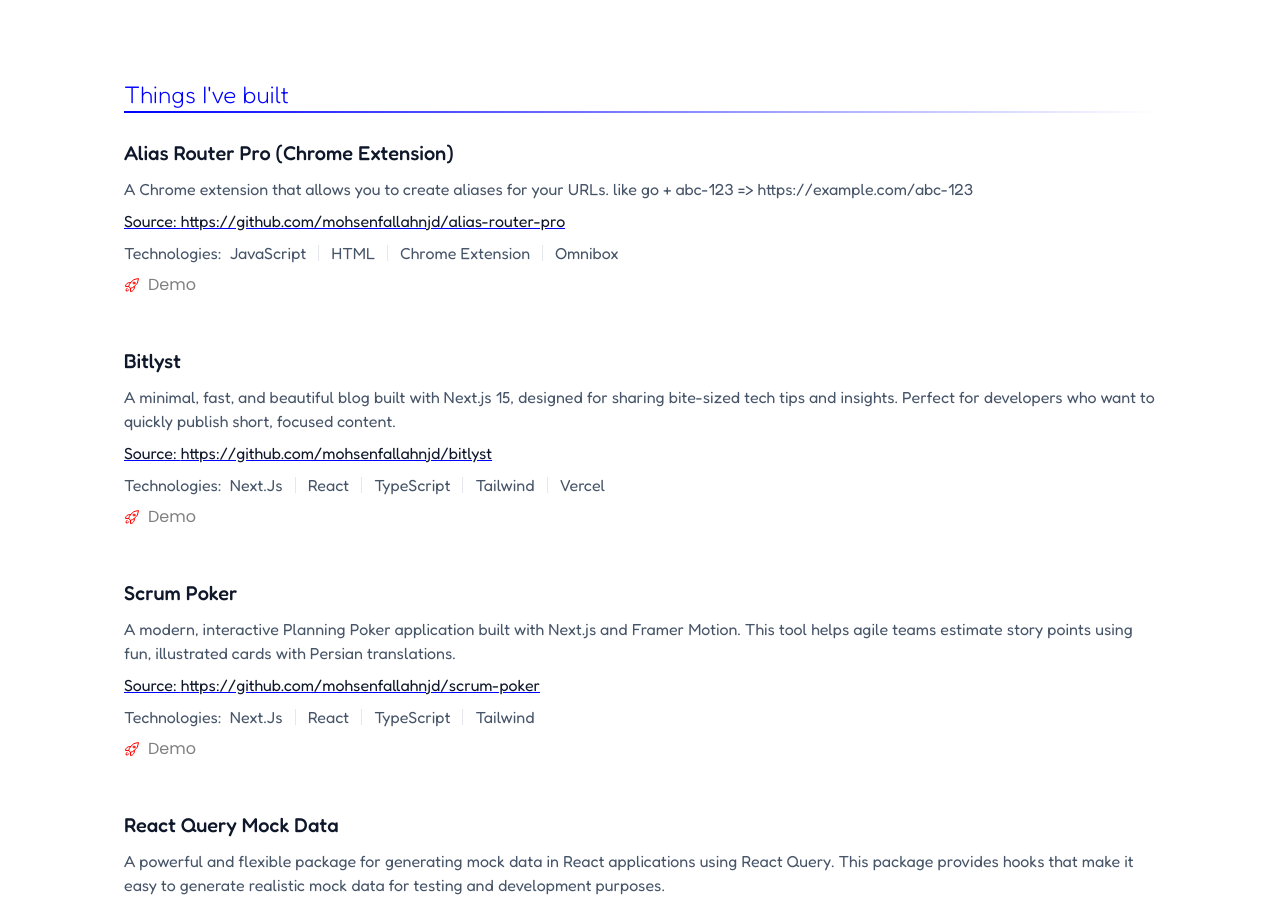
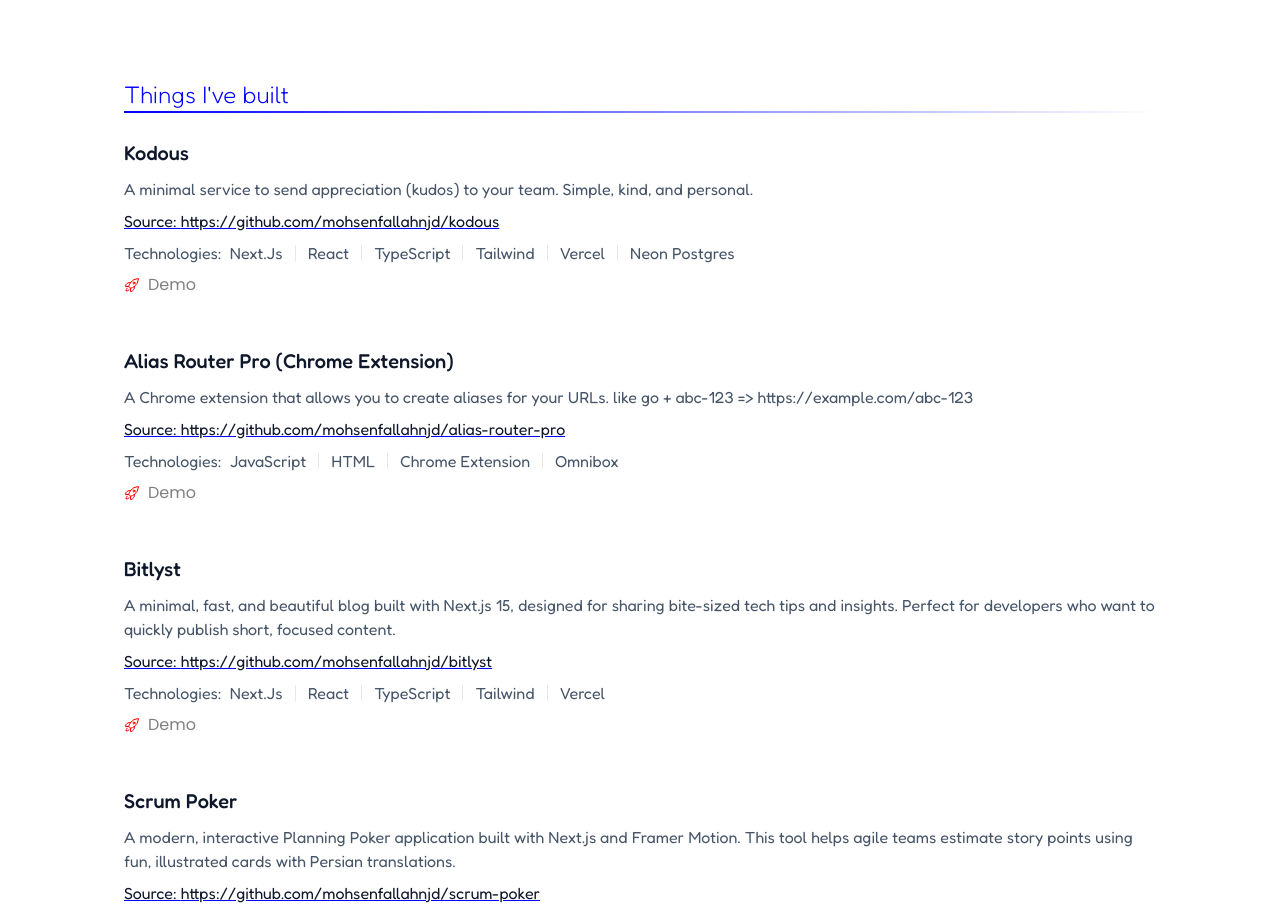
Before and after one commit to mohsenfallahnjd/my-website, a Next.js app: page / in a window 1280 px wide. Shown: the part 1880-2789 px from the top of the page. Built offline with nearby package versions, Linux system fonts and the light colour scheme; what @mui/material-nextjs would draw is missing.

Commit message:
Remove PWA property from ProjectCard component and projects data; add new project "Kodous" to the projects list.

```diff
--- a/app/page.tsx
+++ b/app/page.tsx
@@ -210,7 +210,6 @@
                   href={p.repo}
                   demo={p.demo}
                   technologies={p.technologies}
-                  pwa={p.pwa}
                 />
               </motion.div>
             ))}
--- a/components/ProjectCard.tsx
+++ b/components/ProjectCard.tsx
@@ -11,14 +11,12 @@
   href,
   demo,
   technologies,
-  pwa,
 }: {
   title: string;
   description: string;
   href?: string;
   demo?: string;
   technologies?: string[];
-  pwa?: boolean;
 }) {
   return (
     <Stack direction="column" spacing={1}>
--- a/public/content/projects.ts
+++ b/public/content/projects.ts
@@ -1,4 +1,12 @@
 export const projects = [
+  {
+    active: true,
+    name: "Kodous",
+    repo: "https://github.com/mohsenfallahnjd/kodous",
+    description: "A minimal service to send appreciation (kudos) to your team. Simple, kind, and personal.",
+    demo: "https://kodous.vercel.app/",
+    technologies: ["Next.js", "React", "TypeScript", "Tailwind", "Vercel", "Neon Postgres"],
+  },
   {
     active: true,
     name: "Alias Router Pro (Chrome Extension)",
@@ -7,7 +15,6 @@
       "A Chrome extension that allows you to create aliases for your URLs. like go + abc-123 => https://example.com/abc-123",
     demo: "https://chromewebstore.google.com/detail/alias-router-pro-omnibox/jlcfcckgpagmgggcjnlljejkbplcfjbh",
     technologies: ["JavaScript", "HTML", "Chrome Extension", "Omnibox"],
-    pwa: false,
   },
   {
     active: true,
@@ -17,7 +24,6 @@
       "A minimal, fast, and beautiful blog built with Next.js 15, designed for sharing bite-sized tech tips and insights. Perfect for developers who want to quickly publish short, focused content.",
     demo: "https://bitlyst.vercel.app/",
     technologies: ["Next.js", "React", "TypeScript", "Tailwind", "Vercel"],
-    pwa: false,
   },
   {
     active: true,
@@ -27,7 +33,6 @@
       "A modern, interactive Planning Poker application built with Next.js and Framer Motion. This tool helps agile teams estimate story points using fun, illustrated cards with Persian translations.",
     demo: "https://mohsenfallahnjd.github.io/scrum-poker/",
     technologies: ["Next.js", "React", "TypeScript", "Tailwind"],
-    pwa: false,
   },
   {
     active: true,
@@ -37,7 +42,6 @@
       "A powerful and flexible package for generating mock data in React applications using React Query. This package provides hooks that make it easy to generate realistic mock data for testing and development purposes.",
     demo: "https://www.npmjs.com/package/react-query-mock-data",
     technologies: ["TypeScript", "React Query"],
-    pwa: false,
   },
   {
     active: true,
@@ -47,7 +51,6 @@
       "A simple, privacy-focused daily mood tracking application built with Next.js. Track your emotional well-being with just one click and visualize your mood trends over time.",
     demo: "https://moodsnap.me",
     technologies: ["TypeScript", "React", "Next.js", "Tailwind", "chart.js"],
-    pwa: false,
   },
   {
     active: true,
@@ -56,7 +59,6 @@
     description: "Get gitlab merge requests notification on your telegram",
     demo: "",
     technologies: ["javascript"],
-    pwa: false,
   },
   {
     active: true,
@@ -64,7 +66,6 @@
     repo: "https://github.com/mohsenfallahnjd/spotify-api-wrapper",
     description: "A wrapper base on node.js for working spotify api",
     technologies: ["nodejs", "express"],
-    pwa: false,
   },
   {
     active: true,
@@ -72,6 +73,5 @@
     repo: "https://github.com/mohsenfallahnjd/ydkjs-vuepress",
     description: "You Don't Know JS Yet (book series) - 2nd Edition by vuepress.",
     technologies: ["vite", "Vuepress"],
-    pwa: false,
   },
 ];
```
